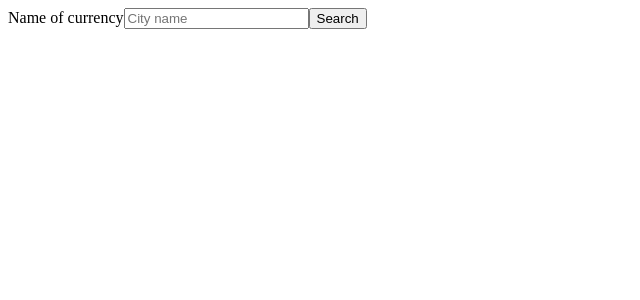
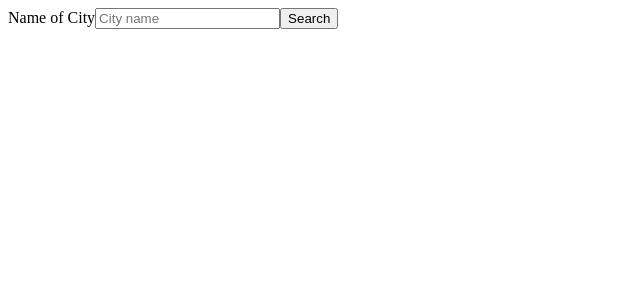
Before and after one commit to a-sha0234/Weather-app-react, a React (Create React App) app: page / in a window 1280 px wide. Shown: the top 300 px of the page, without its empty margins (0-640 px from the left). Built offline with nearby package versions, Linux system fonts and the light colour scheme; no server answers.

Commit message:
create api hook

```diff
--- a/src/App.js
+++ b/src/App.js
@@ -3,9 +3,12 @@ import Card from "./components/Card";
 import Form from "./components/Form";
 
 function App() {
+  const [apiData, setApiData] = React.useState();
+  console.log(apiData);
+
   return (
     <div className="App">
-      <Form />
+      <Form apiData={setApiData} />
     </div>
   );
 }
--- a/src/components/Form.js
+++ b/src/components/Form.js
@@ -1,6 +1,6 @@
 import React from "react";
 
-export default function Form() {
+export default function Form(props) {
   //------------------------------------------------------------------------------------------
   // Handle form
   //------------------------------------------------------------------------------------------
@@ -8,10 +8,13 @@ export default function Form() {
     nameOfCity: "",
   });
 
+  const [isSubmit, setIsSubmit] = React.useState(true);
+
   function handleChange(event) {
     const { name, value } = event.target;
     setCityName((prev) => {
       return {
+        ...prev,
         [name]: value,
       };
     });
@@ -19,15 +22,36 @@ export default function Form() {
 
   function handleSubmit(event) {
     event.preventDefault();
+    setIsSubmit((prev) => {
+      return !prev;
+    });
   }
 
+  //------------------------------------------------------------------------------------------
+  // Handle Api using hook
+  //------------------------------------------------------------------------------------------
+
+  React.useEffect(
+    function () {
+      fetch(
+        `https://api.openweathermap.org/data/2.5/weather?q=${cityName.nameOfCity}&appid=708dbd9b677bb41f1461a55259144588`
+      )
+        .then((res) => res.json())
+
+        .then((data) => props.apiData(data));
+    },
+    [isSubmit]
+  );
+  //------------------------------------------------------------------------------------------
+  // return JSX
+  //------------------------------------------------------------------------------------------
   return (
     <form onSubmit={handleSubmit}>
-      <label>Name of currency</label>
+      <label>Name of City</label>
       <input
         type="text"
         placeholder="City name"
-        name=" nameOfCity"
+        name="nameOfCity"
         // this is a controlled component as the value is coming from the state
         //Also had to use defaultValue which is only for the inital render: https://stackoverflow.com/questions/47012169/a-component-is-changing-an-uncontrolled-input-of-type-text-to-be-controlled-erro
         //had to do this as I was having a problem with my controlled component changing to an uncontrolled component
```
